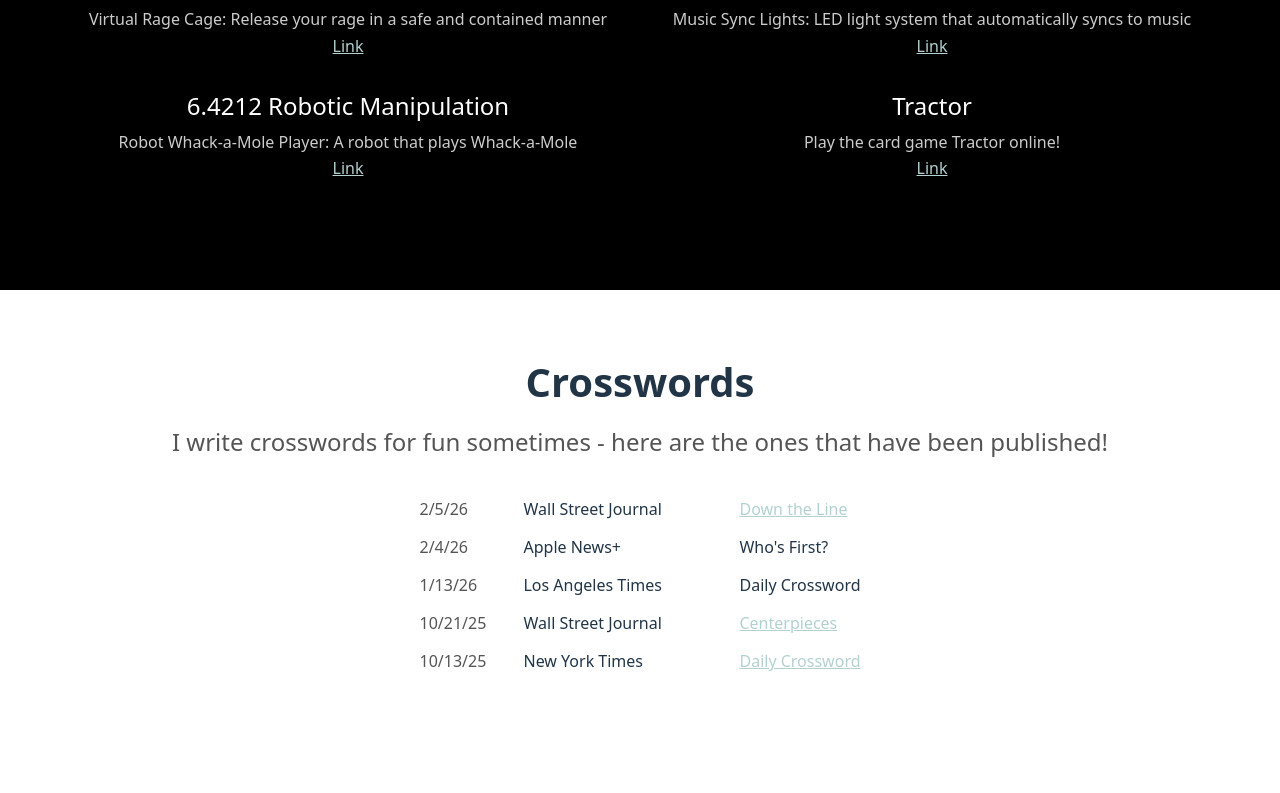
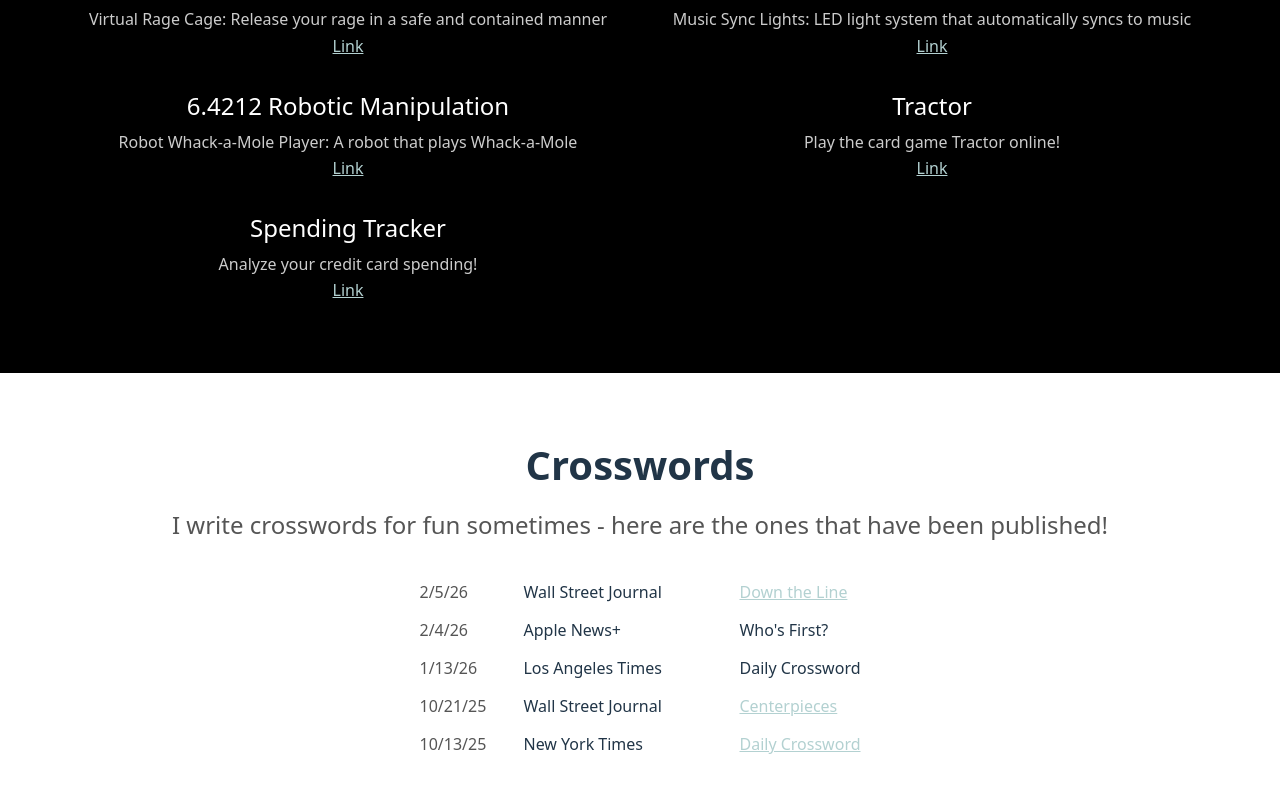
Before and after one commit to kxiong22x/kxiong22x.github.io, a React (Vite) app: page / in a window 1280 px wide. Shown: the part 1310-2103 px from the top of the page. Built offline with nearby package versions, Linux system fonts and the light colour scheme.

Commit message:
added spending website to projects

```diff
--- a/src/components/Projects/Projects.jsx
+++ b/src/components/Projects/Projects.jsx
@@ -41,6 +41,11 @@
     title: 'Tractor',
     description: 'Play the card game Tractor online!',
     link: 'https://kxiong22x.github.io/tractor'
+  },
+  {
+    title: 'Spending Tracker',
+    description: 'Analyze your credit card spending!',
+    link: 'https://kxiong22x.github.io/spending'
   }
 ]
 
```
